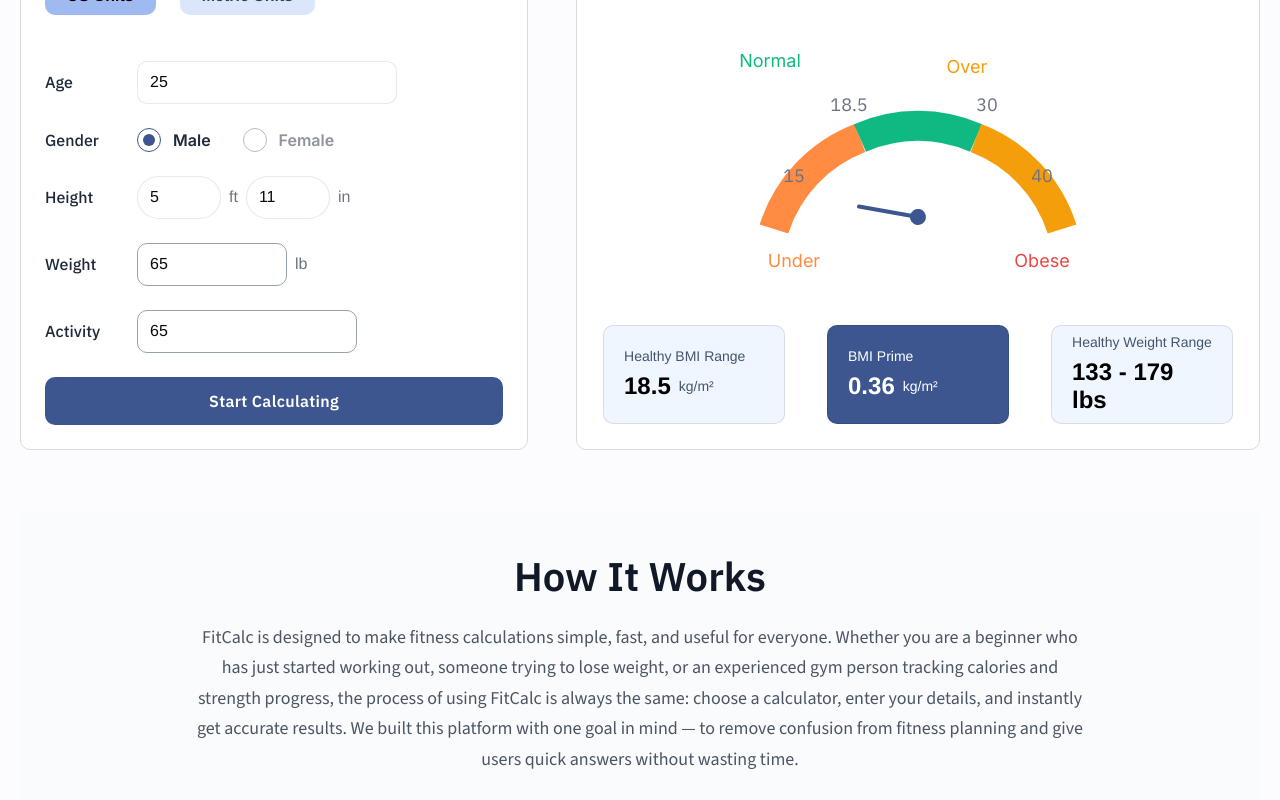
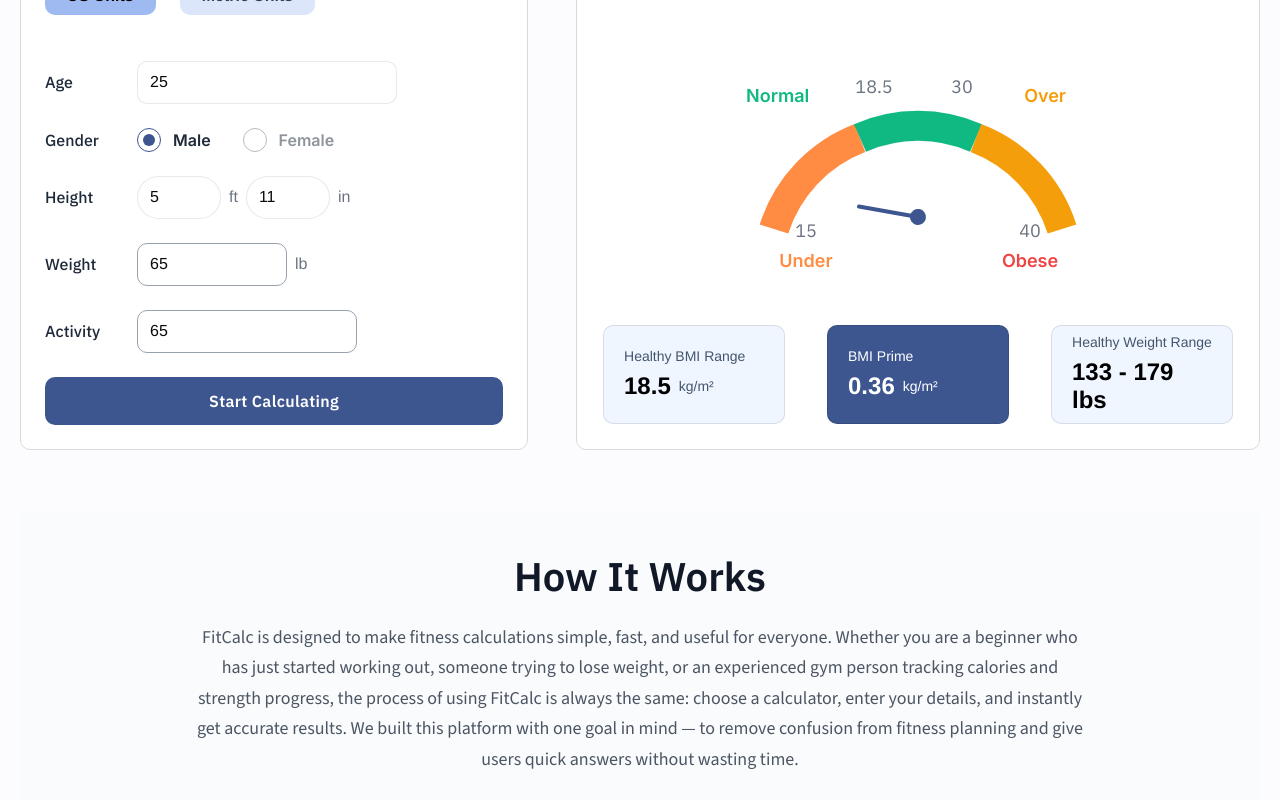
Before and after one commit to vishwajeet-backend/FitCalc, a React (Create React App) app in the folder frontend/: page / in a window 1280 px wide. Both pictures are taken after a click on the button "Start Calculating". Shown: the part 453-1253 px from the top of the page. Built offline with nearby package versions, Linux system fonts and the light colour scheme; no server answers.

Commit message:
Result display

```diff
--- a/frontend/src/components/ResultsDisplay.js
+++ b/frontend/src/components/ResultsDisplay.js
@@ -67,17 +67,17 @@ const BMIGauge = ({ bmi, category, categoryColor }) => {
           <circle cx="0" cy="0" r="8" fill="#3d568f" />
         </g>
 
-        {/* Labels positioned around the gauge */}
-        <text x="68" y="240" textAnchor="middle" className="gauge-label-v2 under" fill="#ff8c42">Under</text>
-        <text x="44" y="40" textAnchor="middle" className="gauge-label-v2 normal" fill="#10b981">Normal</text>
-        <text x="241" y="46" textAnchor="middle" className="gauge-label-v2 over" fill="#f59e0b">Over</text>
-        <text x="316" y="240" textAnchor="middle" className="gauge-label-v2 obese" fill="#ef4444">Obese</text>
+        {/* Category Labels positioned around the gauge */}
+        <text x="80" y="240" textAnchor="middle" className="gauge-label-v2 under" fill="#ff8c42" fontSize="18" fontWeight="600">Under</text>
+        <text x="20" y="75" textAnchor="start" className="gauge-label-v2 normal" fill="#10b981" fontSize="18" fontWeight="600">Normal</text>
+        <text x="340" y="75" textAnchor="end" className="gauge-label-v2 over" fill="#f59e0b" fontSize="18" fontWeight="600">Over</text>
+        <text x="304" y="240" textAnchor="middle" className="gauge-label-v2 obese" fill="#ef4444" fontSize="18" fontWeight="600">Obese</text>
 
-        {/* Number labels */}
-        <text x="68" y="155" textAnchor="middle" fill="#6b7280" fontSize="18" fontWeight="400">15</text>
-        <text x="123" y="84" textAnchor="middle" fill="#6b7280" fontSize="18" fontWeight="400">18.5</text>
-        <text x="261" y="84" textAnchor="middle" fill="#6b7280" fontSize="18" fontWeight="400">30</text>
-        <text x="316" y="155" textAnchor="middle" fill="#6b7280" fontSize="18" fontWeight="400">40</text>
+        {/* Number labels - positioned at segment boundaries */}
+        <text x="80" y="210" textAnchor="middle" fill="#6b7280" fontSize="18" fontWeight="400">15</text>
+        <text x="148" y="66" textAnchor="middle" fill="#6b7280" fontSize="18" fontWeight="400">18.5</text>
+        <text x="236" y="66" textAnchor="middle" fill="#6b7280" fontSize="18" fontWeight="400">30</text>
+        <text x="304" y="210" textAnchor="middle" fill="#6b7280" fontSize="18" fontWeight="400">40</text>
       </svg>
     </div>
   );
```
